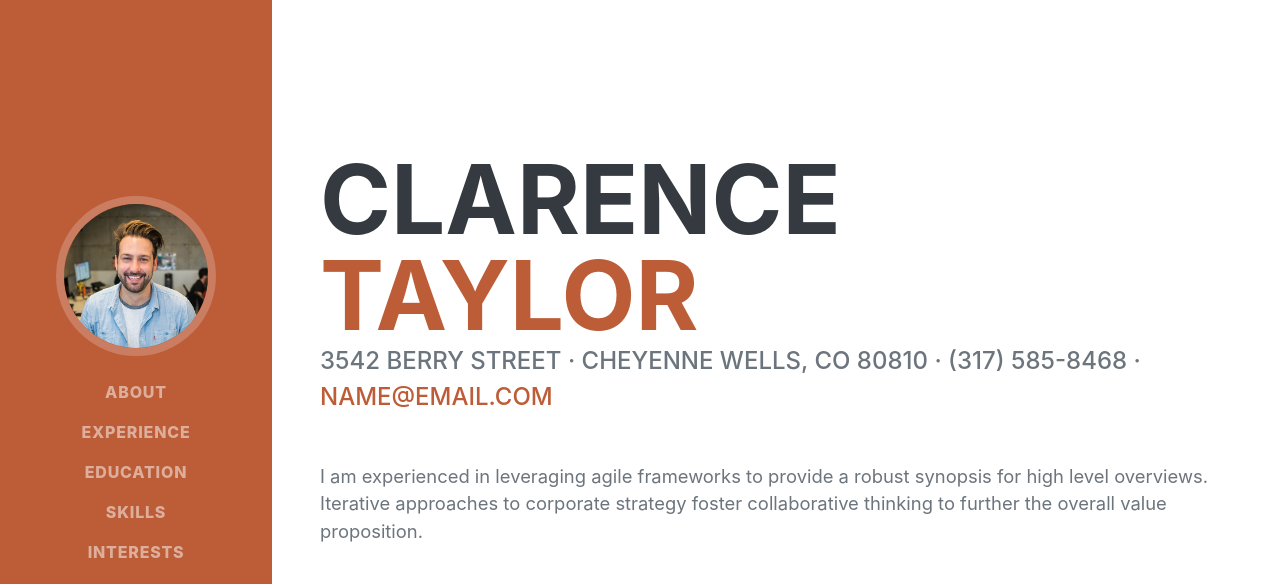
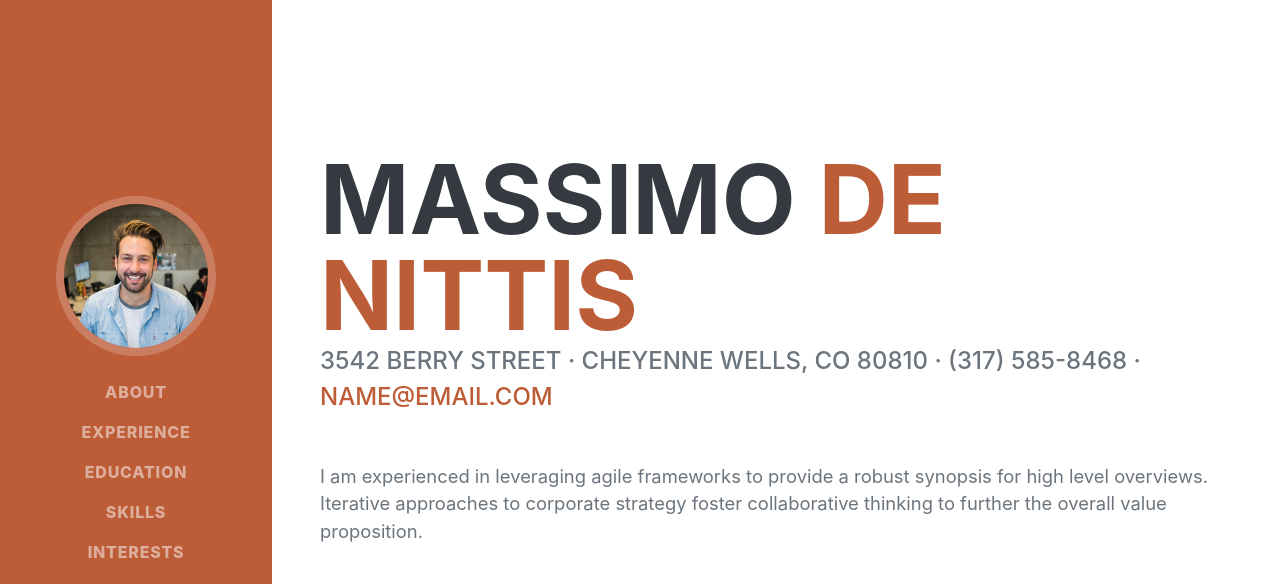
Before and after one commit to mdenitti/myNewCV, a plain HTML site: page index.html in a window 1280 px wide. Shown: the top 584 px of the page. Drawn offline with nearby package versions, Linux system fonts and the light colour scheme; a web font is replaced by a local one.

Commit message:
New name

```diff
--- a/index.html
+++ b/index.html
@@ -40,8 +40,8 @@
             <section class="resume-section" id="about">
                 <div class="resume-section-content">
                     <h1 class="mb-0">
-                        Clarence
-                        <span class="text-primary">Taylor</span>
+                        Massimo
+                        <span class="text-primary">De Nittis</span>
                     </h1>
                     <div class="subheading mb-5">
                         3542 Berry Street · Cheyenne Wells, CO 80810 · (317) 585-8468 ·
```
